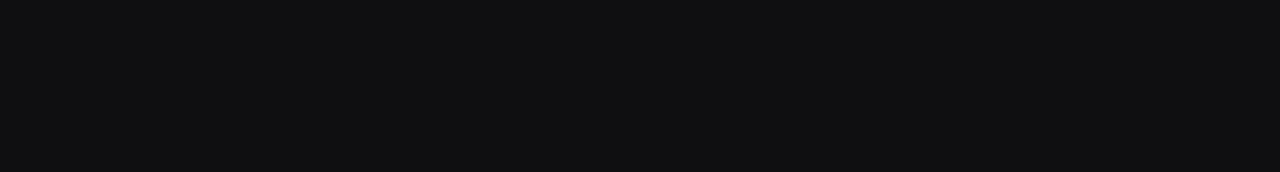
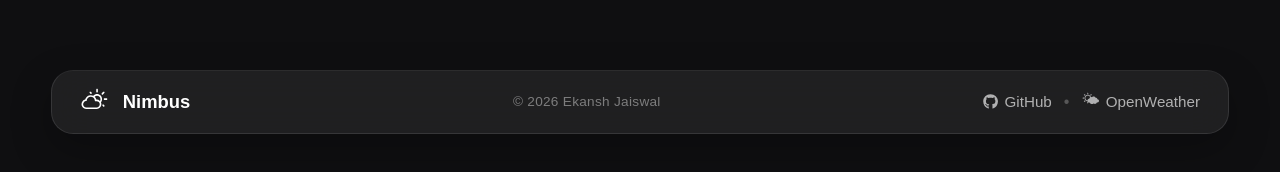
Before and after one commit to ekansh003/Weather-Application, a React (Vite) app: page / in a window 1280 px wide. Shown: the part 622-794 px from the top of the page. Built offline with nearby package versions, Linux system fonts and the light colour scheme; no server answers.

Commit message:
Added Footer

```diff
--- a/src/App.css
+++ b/src/App.css
@@ -15,7 +15,13 @@ body {
   min-height: 100vh;
   padding: 20px;
   color: #222;
-  background: #0F0F11;
+  background: #0f0f11;
+  display: flex;
+  flex-direction: column;
+}
+
+.main-content {
+  flex: 1;
 }
 
 .weather-container {
--- a/src/App.jsx
+++ b/src/App.jsx
@@ -7,6 +7,7 @@ import WeatherCard from "./components/WeatherCard";
 import WeatherStats from "./components/WeatherStats";
 import DailyForecast from "./components/DailyForecast";
 import HourlyForecast from "./components/HourlyForecast";
+import Footer from "./components/Footer";
 
 console.log("API KEY:", import.meta.env.VITE_OPENWEATHER_API_KEY);
 
@@ -158,6 +159,7 @@ function App() {
   return (
     <div className="app">
       <Navbar />
+      <main className="main-content">
         <Hero />
 
         <div className="weather-container">
@@ -184,6 +186,8 @@ function App() {
             </div>
           )}
         </div>
+      </main>
+      <Footer />
     </div>
   );
 }
--- /dev/null
+++ b/src/components/Footer.css
@@ -0,0 +1,86 @@
+.footer {
+  width: min(1200px, 95%);
+  margin: 24px auto;
+  padding: 10px 28px;
+  display: flex;
+  justify-content: space-between;
+  align-items: center;
+  background: rgba(255, 255, 255, 0.07);
+  backdrop-filter: blur(20px);
+  -webkit-backdrop-filter: blur(20px);
+  border: 1px solid rgba(255, 255, 255, 0.1);
+  border-radius: 22px;
+  box-shadow: 0 15px 40px rgba(0, 0, 0, 0.25);
+  border-top: 1px solid rgba(255, 255, 255, 0.06);
+}
+
+.footer-left {
+  display: flex;
+  align-items: center;
+  gap: 14px;
+}
+
+.footer-logo {
+  font-size: 1.8rem;
+  color: white;
+}
+
+.footer-left h3 {
+  margin: 0;
+  color: white;
+  font-size: 1.15rem;
+  font-weight: 700;
+}
+
+.footer-left p {
+  margin: 2px 0 0;
+  color: rgba(255, 255, 255, 0.65);
+  font-size: 0.85rem;
+}
+
+.footer-center p {
+  color: rgba(255, 255, 255, 0.42);
+  font-size: 0.85rem;
+  letter-spacing: 0.3px;
+}
+
+.footer-right {
+  display: flex;
+  gap: 12px;
+}
+
+.footer-right {
+  display: flex;
+  align-items: center;
+  gap: 12px;
+}
+
+.footer-right a {
+  display: flex;
+  align-items: center;
+  gap: 6px;
+  text-decoration: none;
+  color: rgba(255, 255, 255, 0.65);
+  font-size: 0.95rem;
+  transition: 0.25s ease;
+}
+
+.footer-right a:hover {
+  color: #7d8cff;
+}
+
+.divider {
+  color: rgba(255, 255, 255, 0.25);
+}
+
+@media (max-width: 850px) {
+  .footer {
+    flex-direction: column;
+    gap: 18px;
+    text-align: center;
+  }
+
+  .footer-left {
+    justify-content: center;
+  }
+}
--- /dev/null
+++ b/src/components/Footer.jsx
@@ -0,0 +1,36 @@
+import "./Footer.css";
+import { FaGithub } from "react-icons/fa";
+import { WiDayCloudy } from "react-icons/wi";
+
+export default function Footer() {
+  return (
+    <footer className="footer">
+      <div className="footer-left">
+        <WiDayCloudy className="footer-logo" />
+        <h3>Nimbus</h3>
+      </div>
+
+      <div className="footer-center">
+        <p>© 2026 Ekansh Jaiswal</p>
+      </div>
+
+      <div className="footer-right">
+        <a
+          href="https://github.com/ekansh003/Nimbus"
+          target="_blank"
+          rel="noreferrer"
+        >
+          <FaGithub />
+          <span>GitHub</span>
+        </a>
+
+        <span className="divider">•</span>
+
+        <a href="https://openweathermap.org/" target="_blank" rel="noreferrer">
+          🌤
+          <span>OpenWeather</span>
+        </a>
+      </div>
+    </footer>
+  );
+}
```
Lines whose indentation alone changed are shown as unchanged.
